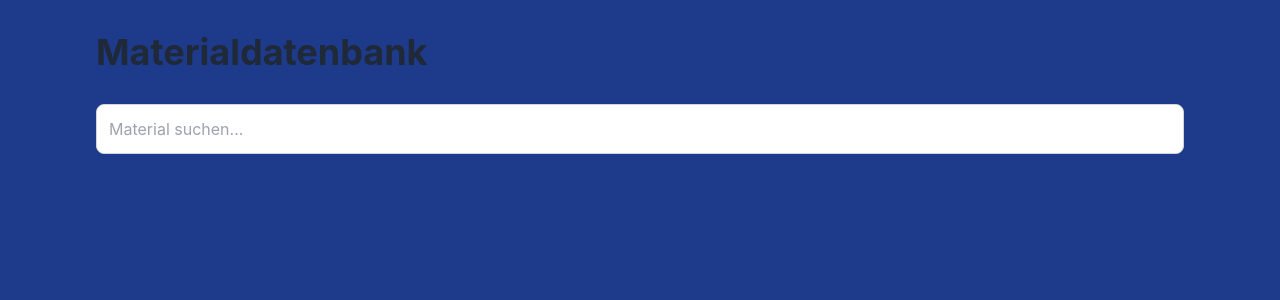
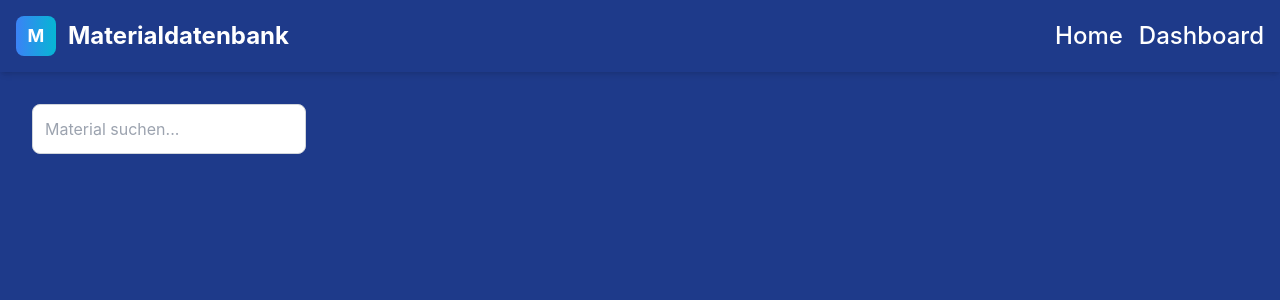
Before and after one commit to BlueCobra06/Material-Datenbank, a React (Create React App) app in the folder frontend/: page / in a window 1280 px wide. Shown: the top 300 px of the page. Built offline with nearby package versions, Linux system fonts and the light colour scheme.

Commit message:
Navbar erstellt + Home; Dashboard aufteilungen hinzugefügt

```diff
--- a/frontend/src/App.js
+++ b/frontend/src/App.js
@@ -4,8 +4,26 @@ function App() {
   const [suchbegriff, setSuchbegriff] = useState('');
 
   return (
-    <div className="max-w-6xl mx-auto p-8">
-      <h1 className="text-4xl font-bold mb-8 text-gray-800">Materialdatenbank</h1>
+    <div className="min-h-screen">
+      <nav className="shadow-md">
+      <div className="max-w-8xl mx-auto px-4 py-4">
+        <div className="flex justify-between items-center">
+          <div className="flex items-center space-x-3">
+            <div className="w-10 h-10 bg-gradient-to-r from-blue-500 to-cyan-500 rounded-lg flex items-center justify-center">
+              <span className="text-white font-bold text-lg">M</span>
+            </div>
+            <span className="text-2xl font-bold text-white">Materialdatenbank</span>
+          </div>
+          <div className="flex items-center space-x-4">
+            <a href="#" className="text-white text-2xl hover:text-blue-500 font-medium transition-colors">Home</a>
+            <a href="#" className="text-white text-2xl hover:text-blue-500 font-medium transition-colors">Dashboard</a>
+          </div>
+        </div>
+      </div>
+    </nav>
+
+    <div className="max-w-8xl mx-auto p-8">
+
 
       <div className="mb-8">
         <input
@@ -13,7 +31,7 @@ function App() {
           placeholder="Material suchen..."
           value={suchbegriff}
           onChange={(e) => setSuchbegriff(e.target.value)}
-          className="w-full p-3 border border-gray-300 rounded-lg text-base outline-none focus:border-blue-500 focus:ring-2 focus:ring-blue-100"
+          className="p-3 border border-gray-300 rounded-lg text-base outline-none focus:border-blue-500 focus:ring-2 focus:ring-blue-100"
         />
       </div>
 
@@ -21,7 +39,8 @@ function App() {
         {suchbegriff && `Suche nach: "${suchbegriff}"`}
       </div>
     </div>
-  );
+  </div>
+);
 }
 
 export default App;
```
